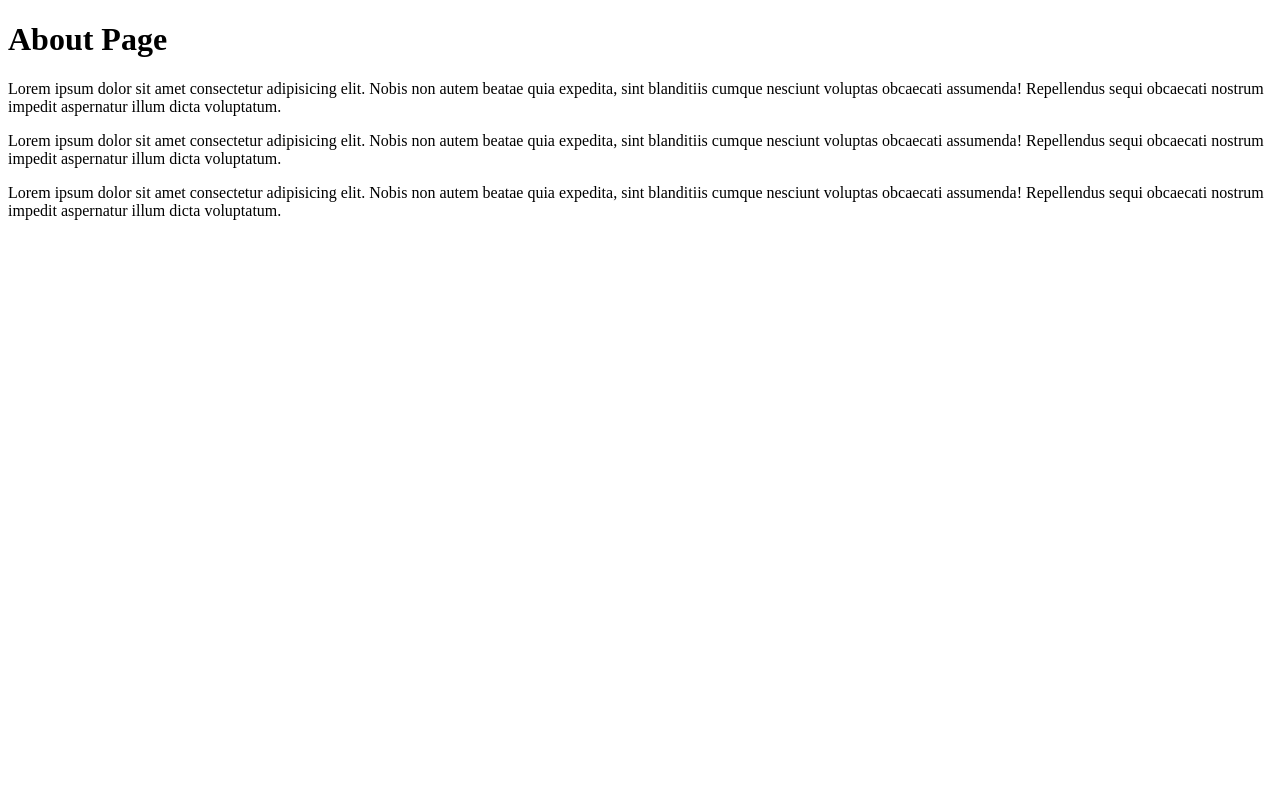
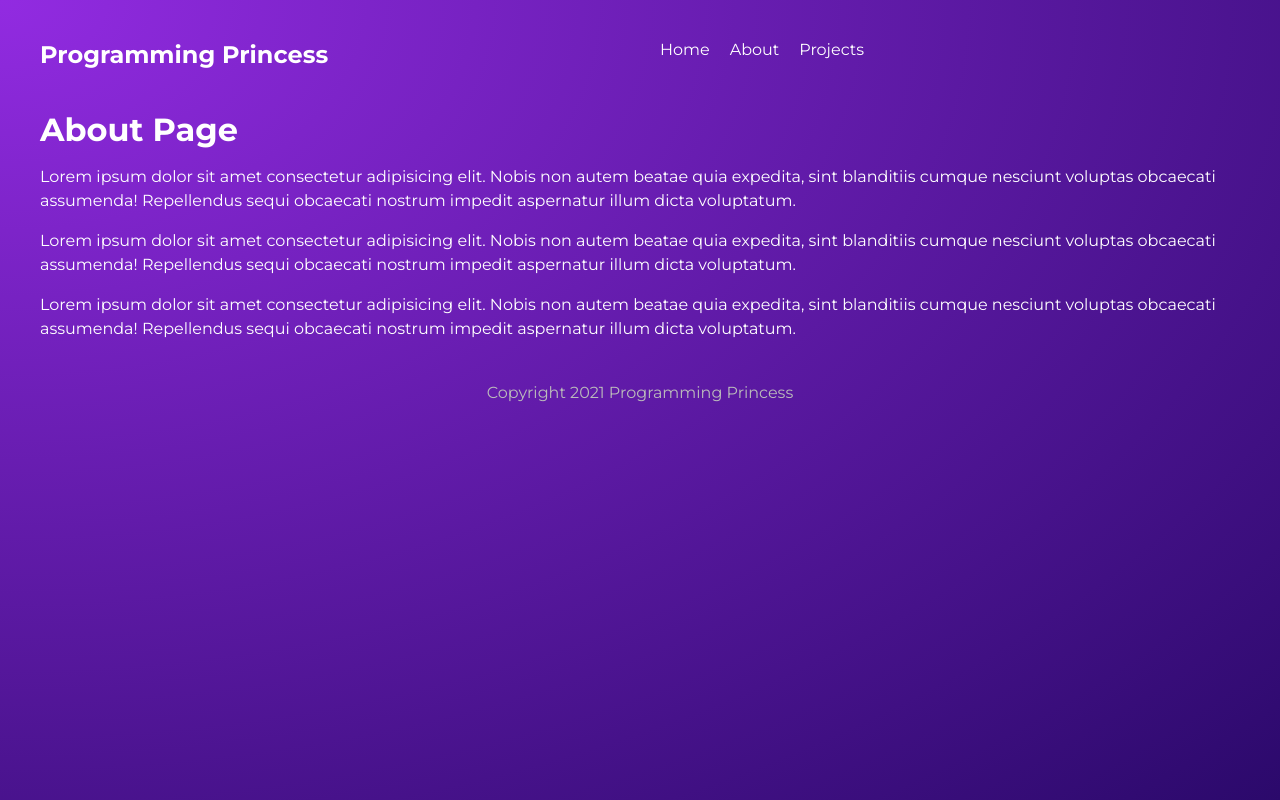
Before and after one commit to vanmars/first-gatsby-app, a Gatsby site: page /about in a window 1280 px wide. Built offline with nearby package versions, Linux system fonts and the light colour scheme; Gatsby itself is replaced by a stand-in of ours.

Commit message:
Style components with global stylsheet and css modules

```diff
--- /dev/null
+++ b/src/components/Layout.js
@@ -0,0 +1,19 @@
+import React from 'react'
+import Navbar from './Navbar';
+import '../styles/global.css'
+
+const Layout = ({ children }) => {
+  return (
+    <div className='layout'>
+      <Navbar />
+      <div clasName="content">
+        { children }
+      </div>
+      <footer>
+        <p>Copyright 2021 Programming Princess</p>
+      </footer>
+    </div>
+   );
+}
+
+export default Layout;
--- a/src/pages/about.js
+++ b/src/pages/about.js
@@ -1,13 +1,16 @@
 import React from 'react'
+import Layout from '../components/Layout';
 
 const About = () => {
   return (
+    <Layout>
       <div>
         <h1>About Page</h1>
         <p>Lorem ipsum dolor sit amet consectetur adipisicing elit. Nobis non autem beatae quia expedita, sint blanditiis cumque nesciunt voluptas obcaecati assumenda! Repellendus sequi obcaecati nostrum impedit aspernatur illum dicta voluptatum.</p>
         <p>Lorem ipsum dolor sit amet consectetur adipisicing elit. Nobis non autem beatae quia expedita, sint blanditiis cumque nesciunt voluptas obcaecati assumenda! Repellendus sequi obcaecati nostrum impedit aspernatur illum dicta voluptatum.</p>
         <p>Lorem ipsum dolor sit amet consectetur adipisicing elit. Nobis non autem beatae quia expedita, sint blanditiis cumque nesciunt voluptas obcaecati assumenda! Repellendus sequi obcaecati nostrum impedit aspernatur illum dicta voluptatum.</p>
       </div>
+    </Layout>
    );
 }
 
--- /dev/null
+++ b/src/styles/global.css
@@ -0,0 +1,50 @@
+@import url('https://fonts.googleapis.com/css2?family=Montserrat:wght@300;400;500;700&display=swap');
+
+* {
+  margin: 0;
+  padding: 0;
+  text-decoration: none;
+  font-family: "Montserrat";
+  color: white;
+}
+html, body {
+  min-height: 100%;
+}
+body {
+  background: radial-gradient(at top left, rgba(146,43,225,1) 0%, rgba(43,9,107,1) 100%);
+  background-repeat: no-repeat;
+}
+p {
+  margin: 16px auto;
+  line-height: 1.5em;
+}
+
+/* layout & nav */
+.layout {
+  max-width: 1200px;
+  margin: 0 auto;
+}
+nav {
+  display: grid;
+  grid-template-columns: 1fr 1fr;
+  margin: 40px auto;
+}
+nav .links {
+  display: inline-block;
+  text-align: right;
+}
+nav a {
+  display: inline-block;
+  margin-left: 20px;
+  font-weight: 400;
+  padding-bottom: 8px;
+  border-bottom: 3px solid transparent;
+}
+nav a:hover {
+  border-color: white;
+}
+footer p{
+  text-align: center;
+  color: #bbb;
+  margin: 40px auto;
+}
```
Also changed, not shown: src/pages/404.js (+7 -4 lines), src/pages/index.js (+13 -9 lines), src/pages/projects/index.js (+8 -4 lines), src/styles/home.module.css (added, +22 -0 lines), src/styles/projects.module.css (added, +11 -0 lines). Lines whose indentation alone changed are shown as unchanged.
